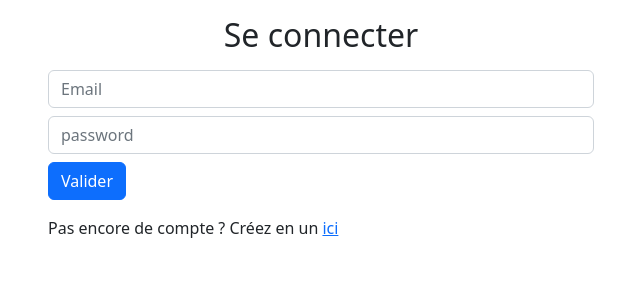
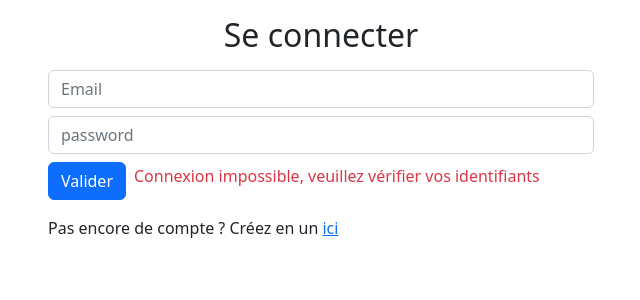
Before and after one commit to Vianney-Gln/projet-final-orsys-front, an Angular app: page /login in a window 1280 px wide. Both pictures are taken after a click on the button "Valider". Shown: the top 300 px of the page, without its empty margins (34-674 px from the left). Built offline with nearby package versions, Linux system fonts and the light colour scheme; no server answers.

Commit message:
message d'erreur créé si le user entre de mauvais identifiants

```diff
--- a/src/app/components/login/login/login.component.html
+++ b/src/app/components/login/login/login.component.html
@@ -6,6 +6,7 @@
         <input ngModel name="email" placeholder="Email" class="form-control mt-2" type="text">
         <input ngModel name="password" placeholder="password" class="form-control mt-2" minlength="8" type="password">
         <button (click)="handleSubmit(f)" class="btn btn-primary mt-2" type="button">Valider</button>
+        <span class="text-danger ms-2" *ngIf="errorMessage">{{errorMessage}}</span>
         <p class="mt-3">Pas encore de compte ? Créez en un <a routerLink="/signup"> ici</a></p>
       </form>
     </div>
--- a/src/app/components/login/login/login.component.ts
+++ b/src/app/components/login/login/login.component.ts
@@ -13,6 +13,7 @@ export class LoginComponent {
   constructor(private loginService: LoginService, private router: Router) {}
 
   utilisateurDto?: UtilisateurDto;
+  errorMessage: string = '';
 
   handleSubmit(f: NgForm): void {
     this.loginService.login(f.value).subscribe({
@@ -28,6 +29,8 @@ export class LoginComponent {
       },
       error: (err) => {
         console.log(err);
+        this.errorMessage =
+          'Connexion impossible, veuillez vérifier vos identifiants';
       },
     });
   }
```
